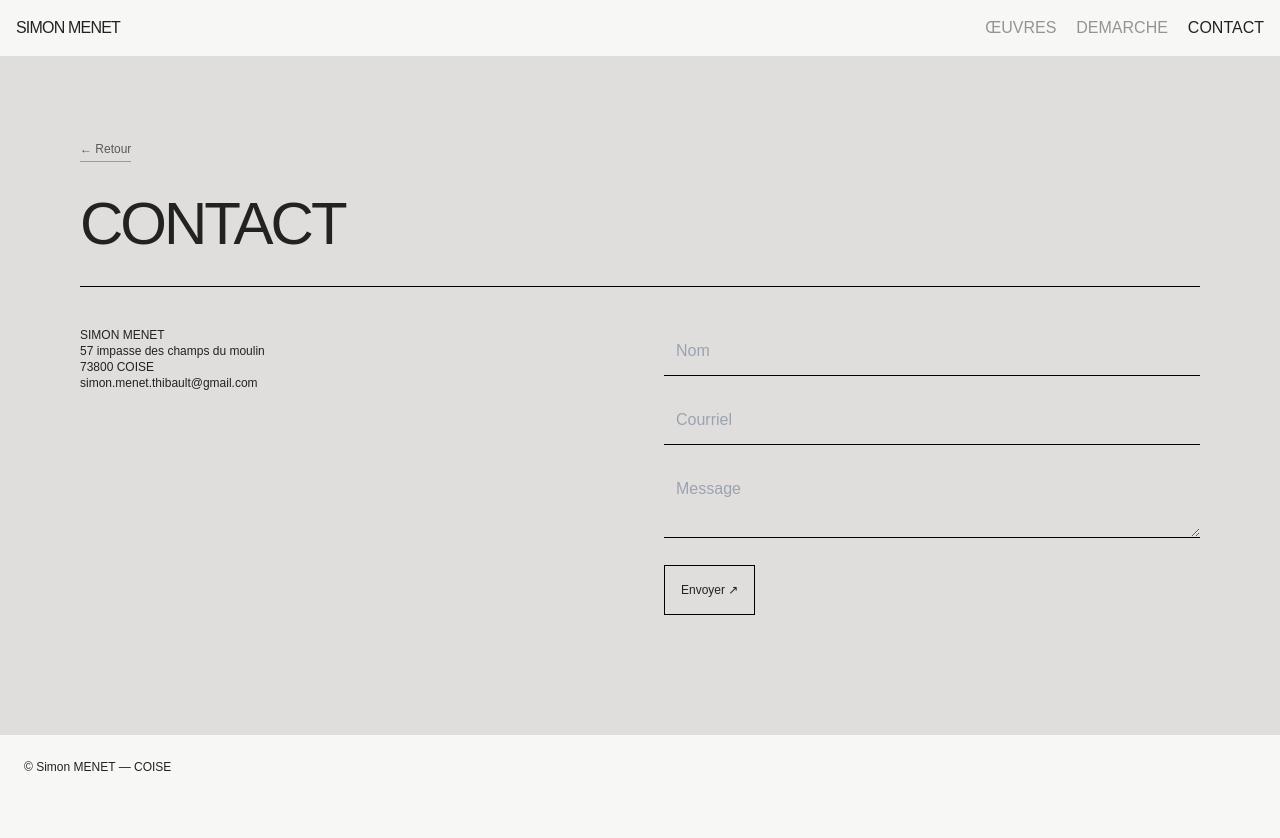
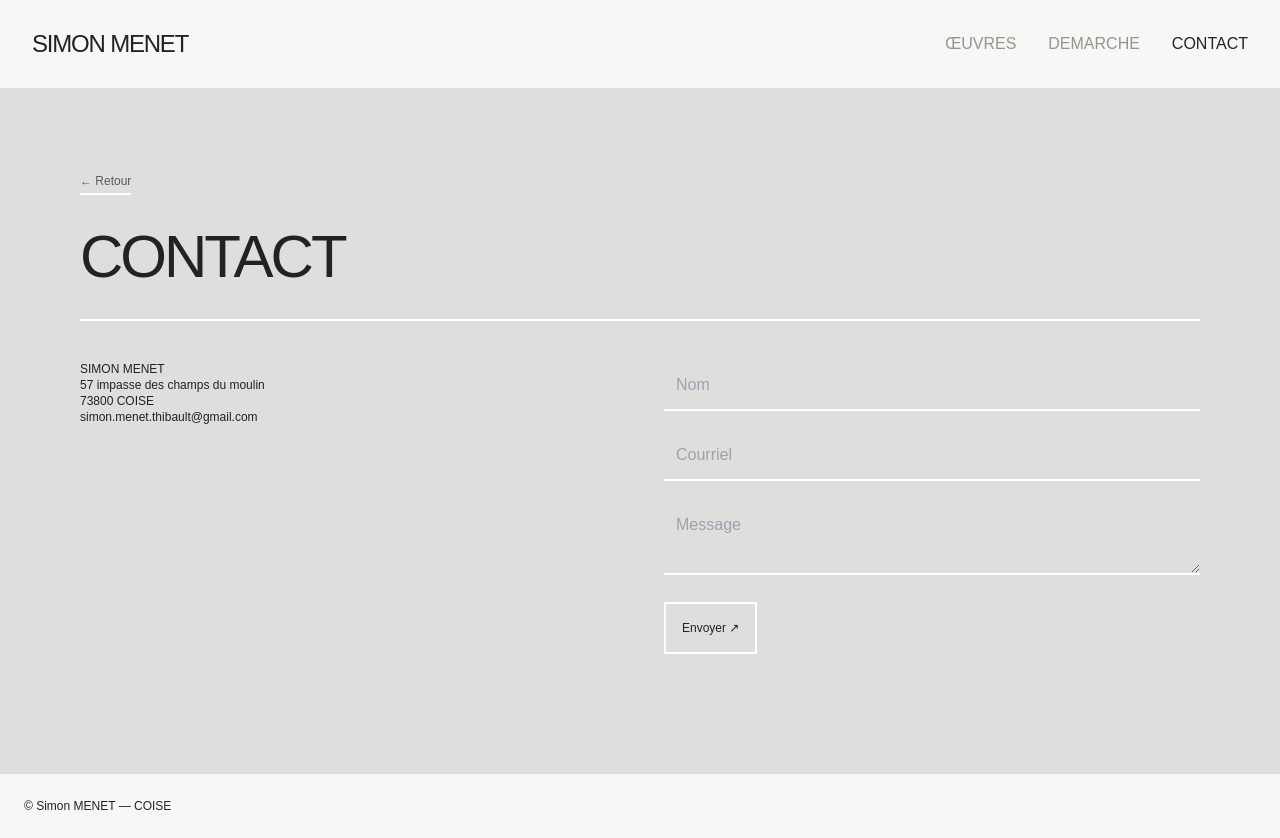
Before and after one commit to simonMenet/portfolio-nuxt, a Nuxt app: page /contact in a window 1280 px wide. Before the commit the page ends 800 px from the top, so only its background shows below. Built offline with nearby package versions, Linux system fonts and the light colour scheme; a web font is replaced by a local one.

Commit message:
border encore

```diff
--- a/app.vue
+++ b/app.vue
@@ -1,18 +1,66 @@
+<script setup lang="ts">
+const menuOpen = ref(false)
+
+function closeMenu() {
+  menuOpen.value = false
+}
+</script>
+
 <template>
   <div class="min-h-screen bg-[#F7F7F6] text-[#222222]">
-    <header class="sticky top-0 bg-[#F7F7F6] p-4">
-      <NuxtLink to="/" class="display">Simon MENET</NuxtLink>
+    <header class="sticky top-0 z-50 bg-[#F7F7F6] px-5 py-6 md:px-8 md:py-7">
+      <div class="flex items-center justify-between">
+        <NuxtLink
+          to="/"
+          class="display text-xl md:text-2xl"
+          @click="closeMenu"
+        >
+          Simon MENET
+        </NuxtLink>
 
-      <nav class="float-right flex gap-5 mono text-base">
-        <NuxtLink to="/oeuvres">ŒUVRES</NuxtLink>
-        <NuxtLink to="/demarche">DEMARCHE</NuxtLink>
-        <NuxtLink to="/contact">CONTACT</NuxtLink>
+        <nav class="hidden items-center gap-8 text-base md:flex">
+          <NuxtLink to="/oeuvres">ŒUVRES</NuxtLink>
+          <NuxtLink to="/demarche">DEMARCHE</NuxtLink>
+          <NuxtLink to="/contact">CONTACT</NuxtLink>
+        </nav>
+
+        <button
+          type="button"
+          class="flex h-10 w-10 flex-col items-center justify-center gap-1.5 md:hidden"
+          :aria-expanded="menuOpen"
+          aria-controls="mobile-menu"
+          :aria-label="menuOpen ? 'Fermer le menu' : 'Ouvrir le menu'"
+          @click="menuOpen = !menuOpen"
+        >
+          <span
+            class="h-px w-6 bg-[#222222] transition-transform"
+            :class="menuOpen ? 'translate-y-2 rotate-45' : ''"
+          />
+          <span
+            class="h-px w-6 bg-[#222222] transition-opacity"
+            :class="menuOpen ? 'opacity-0' : ''"
+          />
+          <span
+            class="h-px w-6 bg-[#222222] transition-transform"
+            :class="menuOpen ? '-translate-y-2 -rotate-45' : ''"
+          />
+        </button>
+      </div>
+
+      <nav
+        v-if="menuOpen"
+        id="mobile-menu"
+        class="flex flex-col gap-5 pt-6 text-base md:hidden"
+      >
+        <NuxtLink to="/oeuvres" @click="closeMenu">ŒUVRES</NuxtLink>
+        <NuxtLink to="/demarche" @click="closeMenu">DEMARCHE</NuxtLink>
+        <NuxtLink to="/contact" @click="closeMenu">CONTACT</NuxtLink>
       </nav>
     </header>
 
     <NuxtPage />
 
-    <footer class="p-6 mono text-xs">
+    <footer class="p-6 text-xs">
       © Simon MENET — COISE
     </footer>
   </div>
--- a/pages/contact.vue
+++ b/pages/contact.vue
@@ -4,6 +4,7 @@ useSeoMeta({ title: 'Contact — Simon MENET', description: 'Écrire à l’atel
 const sent = ref(false)
 const route = useRoute()
 const router = useRouter()
+
 const artworkId = computed(() => {
   const ref = route.query.ref
   return typeof ref === 'string' ? ref : Array.isArray(ref) ? ref[0] : undefined
@@ -25,25 +26,48 @@ function goBack() {
   <main class="p-8 md:p-20">
     <button
       type="button"
-      class="mono mb-8 inline-flex items-center border-b border-black/30 pb-1 text-xs text-black/60 transition-colors hover:border-black hover:text-black focus-visible:outline focus-visible:outline-1 focus-visible:outline-offset-4"
+      class="mb-8 inline-flex items-center border-b-2 border-white pb-1 text-xs text-black/60 transition-colors duration-200 hover:border-[#222222] hover:text-[#222222] focus-visible:outline focus-visible:outline-1 focus-visible:outline-offset-4"
       @click="goBack"
     >
       ← Retour
     </button>
-    <h1 class="display display-caps border-b border-black pb-8 text-6xl">Contact</h1>
+
+    <h1 class="display display-caps border-b-2 border-white pb-8 text-6xl">
+      Contact
+    </h1>
+
     <div class="grid gap-12 py-10 md:grid-cols-2">
-      <div class="mono text-xs">
+      <div class="text-xs">
         SIMON MENET<br>
         57 impasse des champs du moulin<br>
         73800 COISE<br>
         <a href="mailto:simon.menet.thibault@gmail.com">simon.menet.thibault@gmail.com</a>
       </div>
+
       <form v-if="!sent" class="space-y-5" @submit.prevent="sent = true">
-        <input required placeholder="Nom" class="w-full border-b border-black bg-transparent p-3">
-        <input required type="email" placeholder="Courriel" class="w-full border-b border-black bg-transparent p-3">
-        <textarea required placeholder="Message" class="w-full border-b border-black bg-transparent p-3"></textarea>
-        <button class="border border-black p-4 mono text-xs">Envoyer ↗</button>
+        <input
+          required
+          placeholder="Nom"
+          class="w-full border-b-2 border-white bg-transparent p-3"
+        >
+        <input
+          required
+          type="email"
+          placeholder="Courriel"
+          class="w-full border-b-2 border-white bg-transparent p-3"
+        >
+        <textarea
+          required
+          placeholder="Message"
+          class="w-full border-b-2 border-white bg-transparent p-3"
+        ></textarea>
+        <button
+          class="border-2 border-white p-4 text-xs transition-colors duration-200 hover:border-[#222222]"
+        >
+          Envoyer ↗
+        </button>
       </form>
+
       <p v-else>Merci — confirmation locale. TODO service Formspree/Resend.</p>
     </div>
   </main>
--- a/pages/oeuvres/[id].vue
+++ b/pages/oeuvres/[id].vue
@@ -37,7 +37,7 @@ useSeoMeta({
     <aside>
       <button
         type="button"
-        class="mb-8 inline-flex items-center border-b border-[#222222] pb-1 text-xs text-black/60 transition-colors hover:border-black hover:text-black focus-visible:outline focus-visible:outline-1 focus-visible:outline-offset-4"
+        class="mb-8 inline-flex items-center border-b border-[#F4F4F2] pb-1 text-xs text-black/60 transition-colors hover:border-black hover:text-black focus-visible:outline focus-visible:outline-1 focus-visible:outline-offset-4"
         @click="goBack"
       >
         ← Retour
@@ -45,7 +45,7 @@ useSeoMeta({
 
       <h1 class="my-6 text-[2rem] leading-tight">{{ a.title }}</h1>
 
-      <p class="border-t border-[#222222] py-4">
+      <p class="border-t border-[#F4F4F2] py-4">
         {{ a.year }} · {{ a.technique }} · {{ a.dimensions }}
       </p>
 
@@ -53,7 +53,7 @@ useSeoMeta({
 
       <NuxtLink
         :to="`/contact?ref=${a.id}`"
-        class="mt-8 inline-block border border-[#222222] p-4 text-xs transition-colors hover:border-black"
+        class="mt-8 inline-block border border-[#F4F4F2] p-4 text-xs transition-colors hover:border-black"
       >
         Demande d’acquisition ↗
       </NuxtLink>
```
